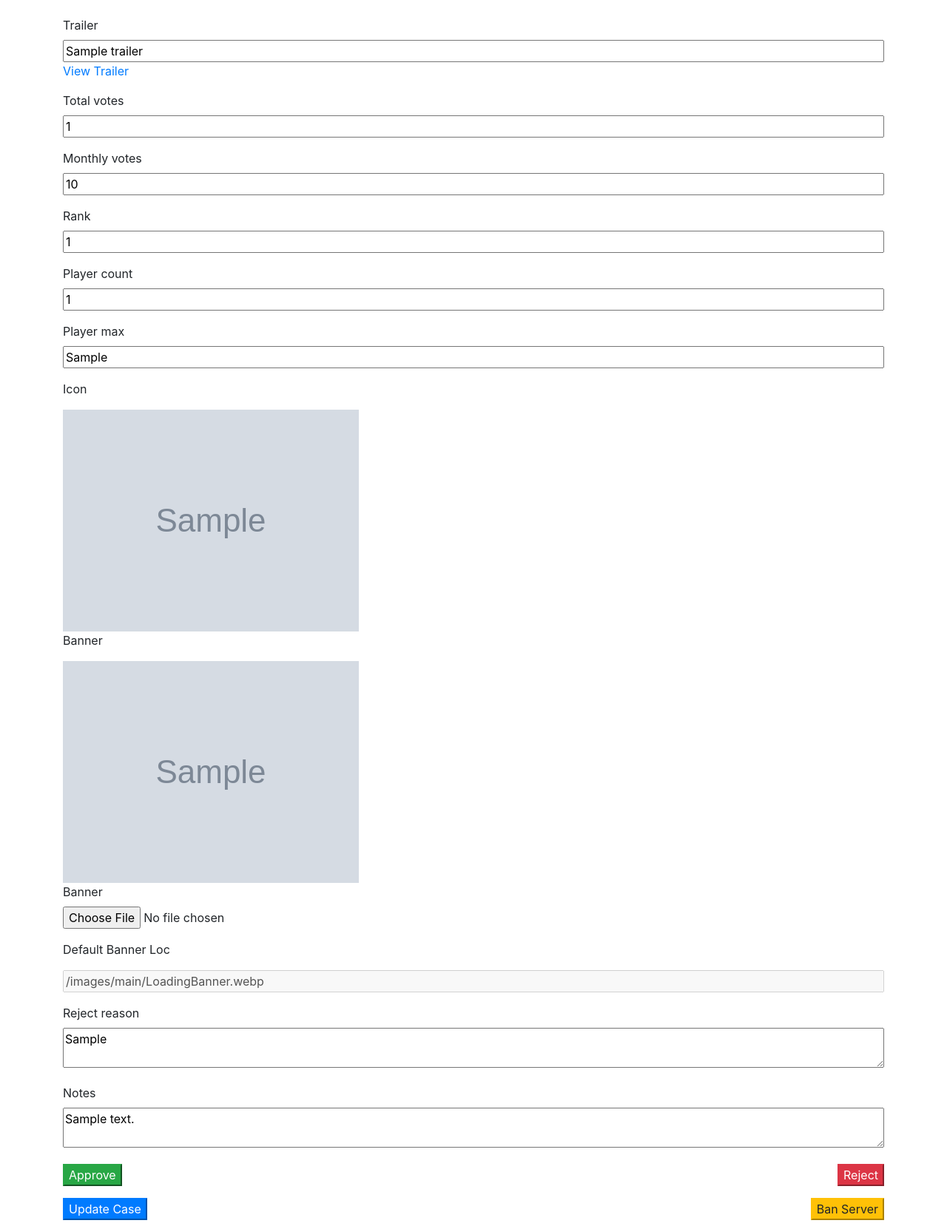
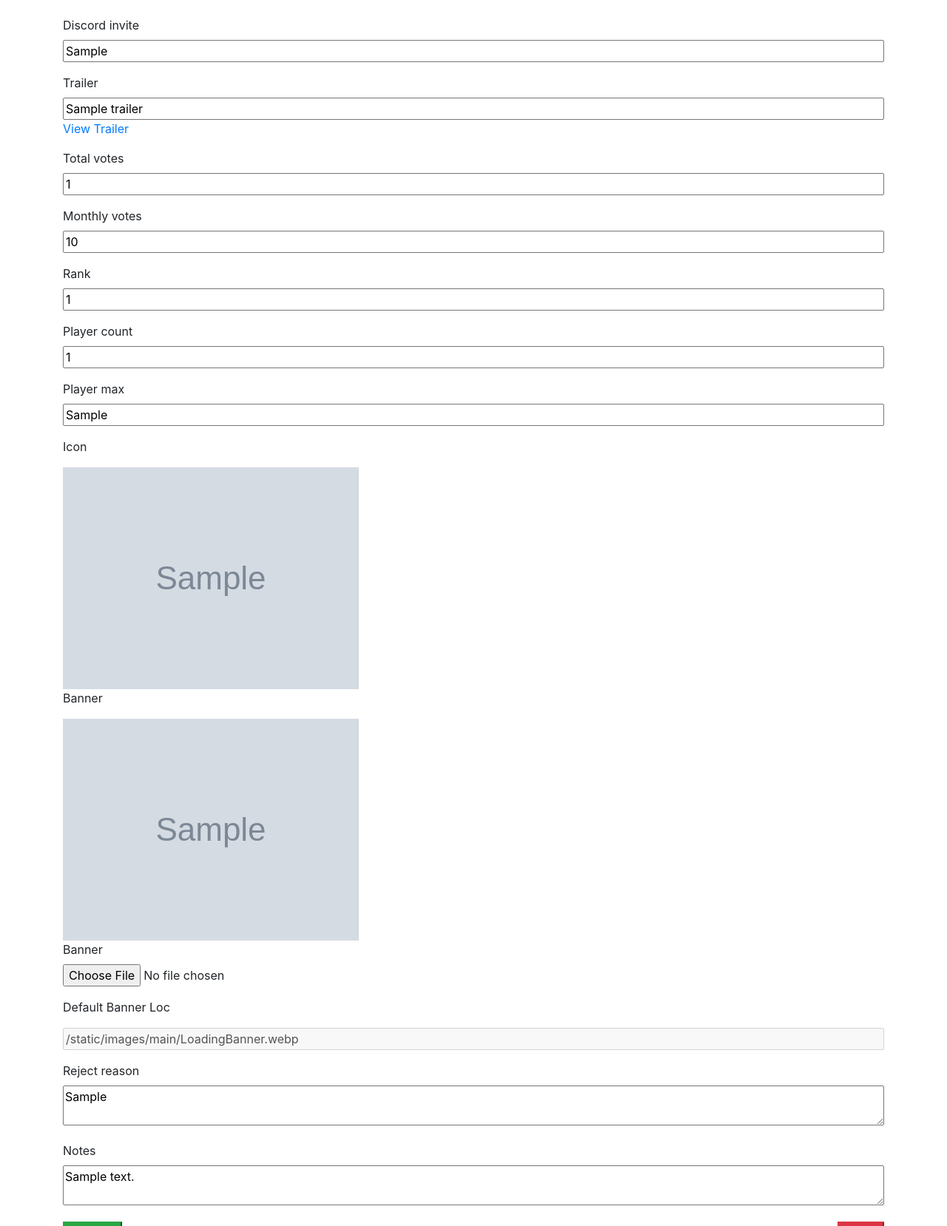
Before and after one commit to jiak1/GameServerlist, a Python web app: template application/templates/admin/review.html in a window 1280 px wide. Shown: the part 2314-3972 px from the top of the page at 74% size. Run offline with Jinja, Linux system fonts and the light colour scheme; the template is opened without the code that fills it: most values are stand-ins (such as "Sample title", 1, 10 or a date in 2020); grey boxes marked "Sample" are stand-in pictures; form fields are guessed from the names that the template uses; some libraries are stand-ins or nearby versions.

Commit message:
Added discord invite as option

```diff
--- a/application/Forms.py
+++ b/application/Forms.py
@@ -191,6 +191,7 @@ class AdminServerForm(FlaskForm):
 
 	website = URLField('Website',validators=[Optional(),Length(max=100)])
 	discord = URLField('Discord',validators=[Optional(),Length(max=80)])
+	discordInvite = URLField('Discord Invite',validators=[Optional(),Length(max=80)])
 
 	trailer = URLField('Trailer',validators=[Optional(),Length(max=15)])
 
--- a/application/Models.py
+++ b/application/Models.py
@@ -195,6 +195,7 @@ class Server(SearchableMixin, db.Model,Serializer):
 
 	website = db.Column(db.String(100), nullable=True, default="")
 	discord = db.Column(db.String(80), nullable=True, default="")
+	discordInvite = db.Column(db.String(80), nullable=True, default="")
 
 	trailer = db.Column(db.String(15), nullable=True, default="")
 
--- a/application/Util.py
+++ b/application/Util.py
@@ -429,6 +429,7 @@ def UpdateAdminServerWithForm(_serverForm, _serverModel):
 	_serverModel.playerMax = _serverForm.playerMax.data
 	_serverModel.notes = _serverForm.notes.data
 	_serverModel.banner = _serverForm.banner.data
+	_serverModel.discordInvite = _serverForm.discordInvite.data
 
 def sendServerApprovedEmail(server):
     send_email('[Serverlist] Server Approved',
--- a/application/templates/admin/review.html
+++ b/application/templates/admin/review.html
@@ -112,6 +112,10 @@
 			{% endif %}
         </p>
 		<p>
+            {{ form.discordInvite.label }}<br>
+            {{ form.discordInvite(value=server.discordInvite) }}
+        </p>
+		<p>
             {{ form.trailer.label }}<br>
             {{ form.trailer(value=server.trailer) }}
 			<a href="https://www.youtube.com/watch?v={{server.trailer}}" target="_blank">View Trailer</a>
@@ -147,7 +151,7 @@
 		<p>
             {{ form.banner.label }}<br>
             {{ form.banner(value=server.banner) }}
-			<p> Default Banner Loc </p><input value="/images/main/LoadingBanner.webp" disabled>
+			<p> Default Banner Loc </p><input value="/static/images/main/LoadingBanner.webp" disabled>
         </p>
 		<p>
             {{ form.rejectReason.label }}<br>
```
